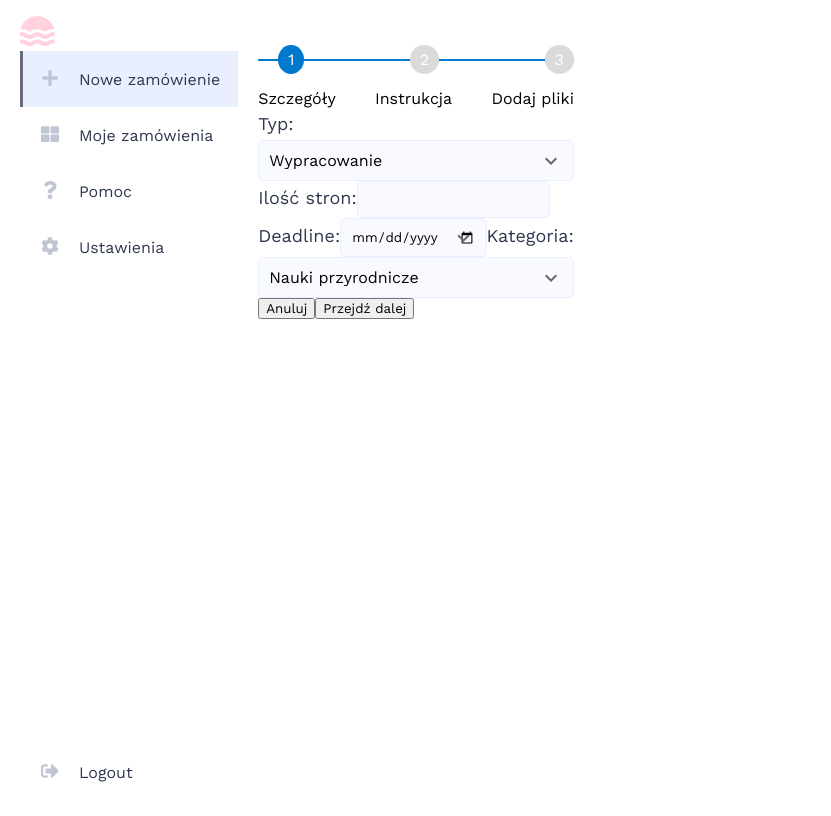
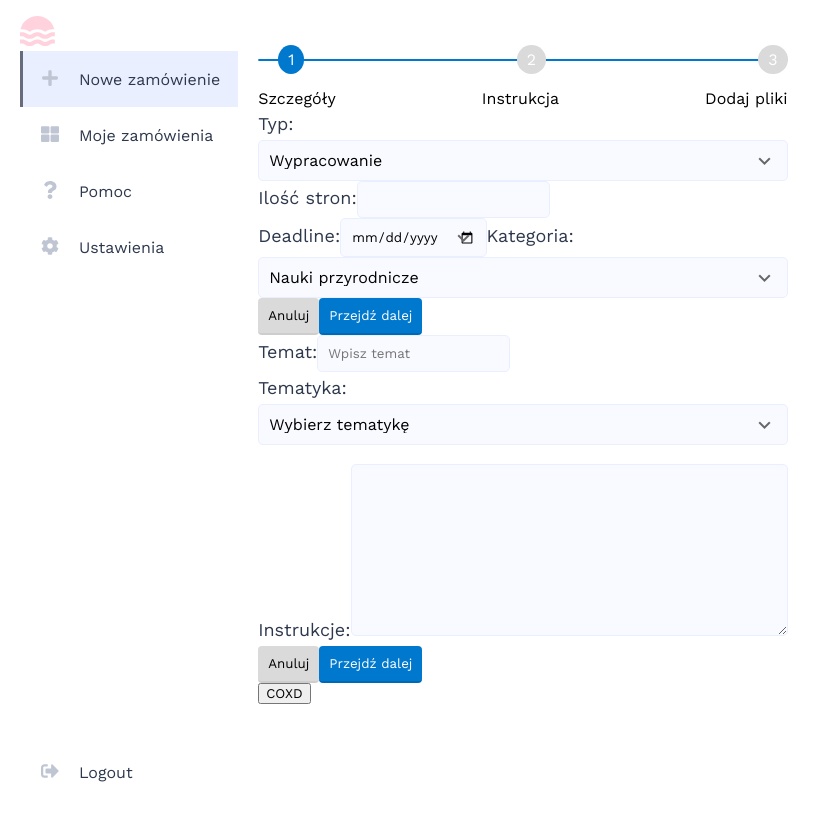
Before and after one commit to Wypracowania/Frontend, a React (Create React App) app: page /noweZamowienie in a window 1280 px wide. Shown: the whole page, without its empty margins (0-831 px from the left). Built offline with nearby package versions, Linux system fonts and the light colour scheme.

Commit message:
Added basic functionality

```diff
--- a/src/pages/orders/firstStep.js
+++ b/src/pages/orders/firstStep.js
@@ -1,12 +1,32 @@
-import React from "react";
+import React, { useState } from "react";
+import { useDispatch } from 'react-redux';
+
+const FirstStep = () =>{
 
 
-const FirstStep = () =>{
+
+
+  const [firstStepData, setData] = useState({});
+  const dispatch = useDispatch();
+
+  const firstStepDataUpload = ( data ) => ({
+    type: "FIRST_STEP_SUCCESS",
+    payload: data
+  });
+
+
+    const dropit = () =>{
+      dispatch(firstStepDataUpload(firstStepData))
+    }
+
+
+
+
     return(
         <div>
         <label for="type" className="newOrder__form-label">Typ:</label>
             <div class="form-element">
-        <select className="newOrder__select" name="document" id="type" >
+        <select className="newOrder__select" name="document" id="type" onChange={(e) => {setData({ ...firstStepData, [e.target.name]: e.target.value })}}>
         <option value="WYP">Wypracowanie</option>
         <option value="ESE">Esej</option>
       </select>
@@ -17,6 +37,7 @@ const FirstStep = () =>{
         type="number"
         name="pages"
         id="pages"
+        onChange={(e) => {setData({ ...firstStepData, [e.target.name]: e.target.value })}}
       />
       <br />
       <label className="newOrder__form-label" for="deadline">Deadline:</label>
@@ -26,20 +47,24 @@ const FirstStep = () =>{
         name="deadline"
         id="deadline"
         placeholder="Ustaw datę"
+        onChange={(e) => {setData({ ...firstStepData, [e.target.name]: e.target.value })}}
       />
       <label className="newOrder__form-label" for="category">Kategoria:</label>
       <div class="form-element">
       <select
         name="category"
         id="category"
+        onChange={(e) => {setData({ ...firstStepData, [e.target.name]: e.target.value })}}
       >
         <option value="PRZ">Nauki przyrodnicze</option>
         <option value="HUM">Nauki humanistyczne</option>
         <option value="ŚCI">Nauki ścisłe</option>
       </select>
       </div>
-      <button>Anuluj</button>
-      <button>Przejdź dalej</button>
+      <div>
+        <button className="button">Anuluj</button>
+        <button className="button next-step" onClick={() => {dropit()}}>Przejdź dalej</button>
+      </div>
       </div>
     )
 }
--- a/src/pages/orders/newOrder.js
+++ b/src/pages/orders/newOrder.js
@@ -1,23 +1,12 @@
 import React, { useEffect, useState } from 'react';
 import { ADD_ORDER_URL } from 'globalVariables';
 import { getUsername } from 'authentication';
-import { Redirect } from 'react-router-dom'
-import { useDispatch, useSelector } from 'react-redux'
-import "../../styles/newOrder.scss";
+import { Redirect } from 'react-router-dom';
+import { useSelector } from 'react-redux';
 import Steps from './steps';
 import FirstStep from './firstStep';
 import SecondStep from './secondStep';
-
-
-// Przykład użycia redux dla jednego komponentu, do drugiego musisz nieco pozmieniać nazwy ;)
-
-const firstStepDataUpload = ( data ) => ({
-  type: "FIRST_STEP_SUCCESS",
-  // Tutaj przekazujesz obiekt danych z zamówienia (etapu 1)
-  payload: data
-  //
-});
-
+import "../../styles/newOrder.scss";
 
 
 
@@ -25,9 +14,13 @@ const NewOrder = () => {
   const firstStepData = useSelector(
     state => state.firstStep
   );
+  const secondStepData = useSelector(
+    state => state.secondStep
+  );
 
-// Aby zmienić stan globalny, użyj dispatch(firstStepDataUpload)
-const dispatch = useDispatch()
+
+  let data = {}
+  Object.assign(data, firstStepData, secondStepData)
   // Username for relation in database
   const initialOrder = {
     username: getUsername()
@@ -42,19 +35,11 @@ const dispatch = useDispatch()
 
 
   useEffect(() =>{
-
-    console.log(orderData)
     if(isSubmited === false){
       return;
     }
 
-    // ------------------------ PRZYKŁAD UŻYCIA ---------------------------
-    // Zmieniamy stan
-    dispatch(firstStepDataUpload(orderData))
-    // Odczytujemy zmiany
-    console.log(firstStepData)
-    // ------------------------ PRZYKŁAD UŻYCIA ---------------------------
-
+    console.log(orderData)
 
     fetch(ADD_ORDER_URL, {
       method: 'POST',
@@ -84,7 +69,9 @@ const dispatch = useDispatch()
     <Steps />
     <div>
     <form onSubmit={ e => {e.preventDefault(); changeSubmit(true)} } >
-      <FirstStep />
+      <FirstStep/>
+      <SecondStep />
+      <button onClick={() =>{changeOrderData({...orderData, ...data})}}>COXD</button>
     </form>
     {/* Sledzenie zamówienia po jego utworzeniu. Etap licytacji */}
     { isCreated ? <Redirect to={`/zamowienie/${id}`} /> : null }
--- a/src/pages/orders/secondStep.js
+++ b/src/pages/orders/secondStep.js
@@ -1,8 +1,24 @@
-import React from "react";
+import React, { useState } from "react";
+import { useDispatch } from 'react-redux';
 
 
 const SecondStep = () => {
-    return(
+  const [secondStepData, setData] = useState({});
+
+  const dispatch = useDispatch();
+
+  const secondStepDataUpload = ( data ) => ({
+      type: "SECOND_STEP_SUCCESS",
+      payload: data
+  });
+
+
+  const dropit = () =>{
+    dispatch(secondStepDataUpload(secondStepData))
+  }
+
+
+  return(
         <div>
         <label className="newOrder__form-label" for="topic">Temat:</label>
       <input
@@ -11,6 +27,7 @@ const SecondStep = () => {
         name="topic"
         id="topic"
         placeholder="Wpisz temat"
+        onChange={(e) => {setData({ ...secondStepData, [e.target.name]: e.target.value })}}
       />
       <br />
       <label className="newOrder__form-label" for="subject">Tematyka:</label>
@@ -19,6 +36,7 @@ const SecondStep = () => {
         name="subject"
         id="subject"
         placeholder="Wybierz tematykę"
+        onChange={(e) => {setData({ ...secondStepData, [e.target.name]: e.target.value })}}
       >
         <option value="Wybierz tematykę">Wybierz tematykę</option>
         <option value="Wiersz">Wiersz</option>
@@ -28,9 +46,14 @@ const SecondStep = () => {
       </div>
       <br />
       <label className="newOrder__form-label" for="instructions">Instrukcje:</label>
-      <textarea className="form-element" name="instructions" rows="10" cols="50" />
-        </div>
-    )
+      <textarea className="form-element" name="instructions" rows="10" cols="50"
+      onChange={(e) => {setData({ ...secondStepData, [e.target.name]: e.target.value })}} />
+      <div>
+        <button className="button">Anuluj</button>
+        <button className="button next-step" onClick={() => {dropit()}}>Przejdź dalej</button>
+      </div>
+      </div>
+  )
 }
 
 export default SecondStep;
--- a/src/styles/newOrder.scss
+++ b/src/styles/newOrder.scss
@@ -1,12 +1,11 @@
-
-.newOrder__select{
+.newOrder__select {
   background: rgba(224, 231, 255, 0.2);
   border: 1px solid #EAEFFF;
   box-sizing: border-box;
   border-radius: 5px;
 }
 
-    .newOrder__form-label{
+.newOrder__form-label {
   font-family: Work Sans;
   font-style: normal;
   font-weight: 300;
@@ -25,6 +24,7 @@
   border-radius: 5px;
   background: rgba(224, 231, 255, 0.2);
 }
+
 .form-element select {
   width: 100%;
   border: 0;
@@ -35,6 +35,7 @@
   -moz-appearance: none;
   appearance: none;
 }
+
 .form-element:after {
   content: 'keyboard_arrow_down';
   font-family: 'material icons';
@@ -46,3 +47,21 @@
   transform: translateY(-50%);
   pointer-events: none;
 }
+
+.button {
+  background-color: #DADADA;
+  border: none;
+  border-radius: 4px;
+  padding: 10px;
+  transition: .2s ease-in;
+  border-bottom: 2px solid darken(#DADADA, 5%);
+  &:hover{
+    transform: translateY(1px);
+  }
+}
+
+.next-step{
+  background-color: #0078CE;
+  color: #fff;
+  border-color: darken(#0078CE, 5%);;
+}
```
Lines whose indentation alone changed are shown as unchanged.
